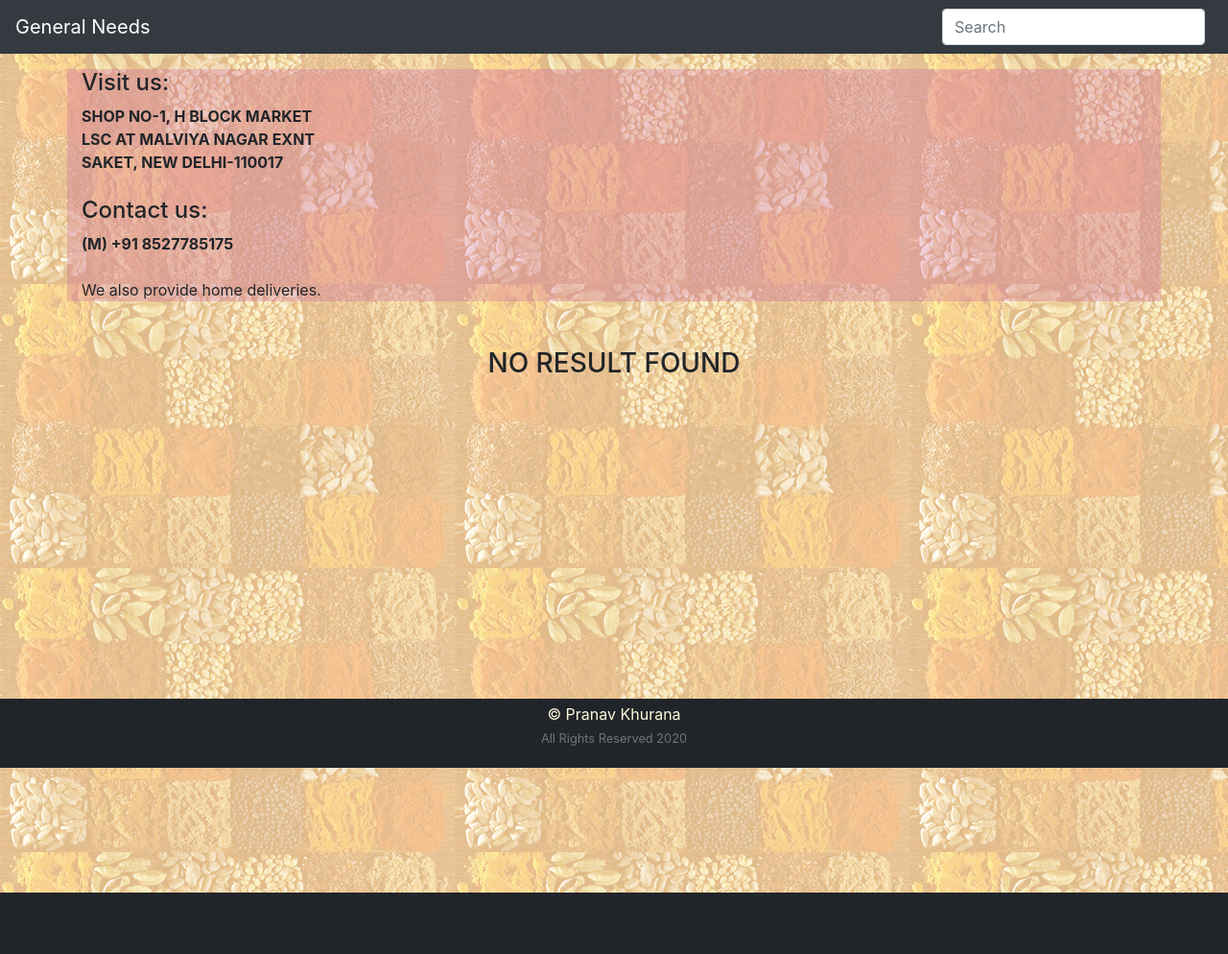
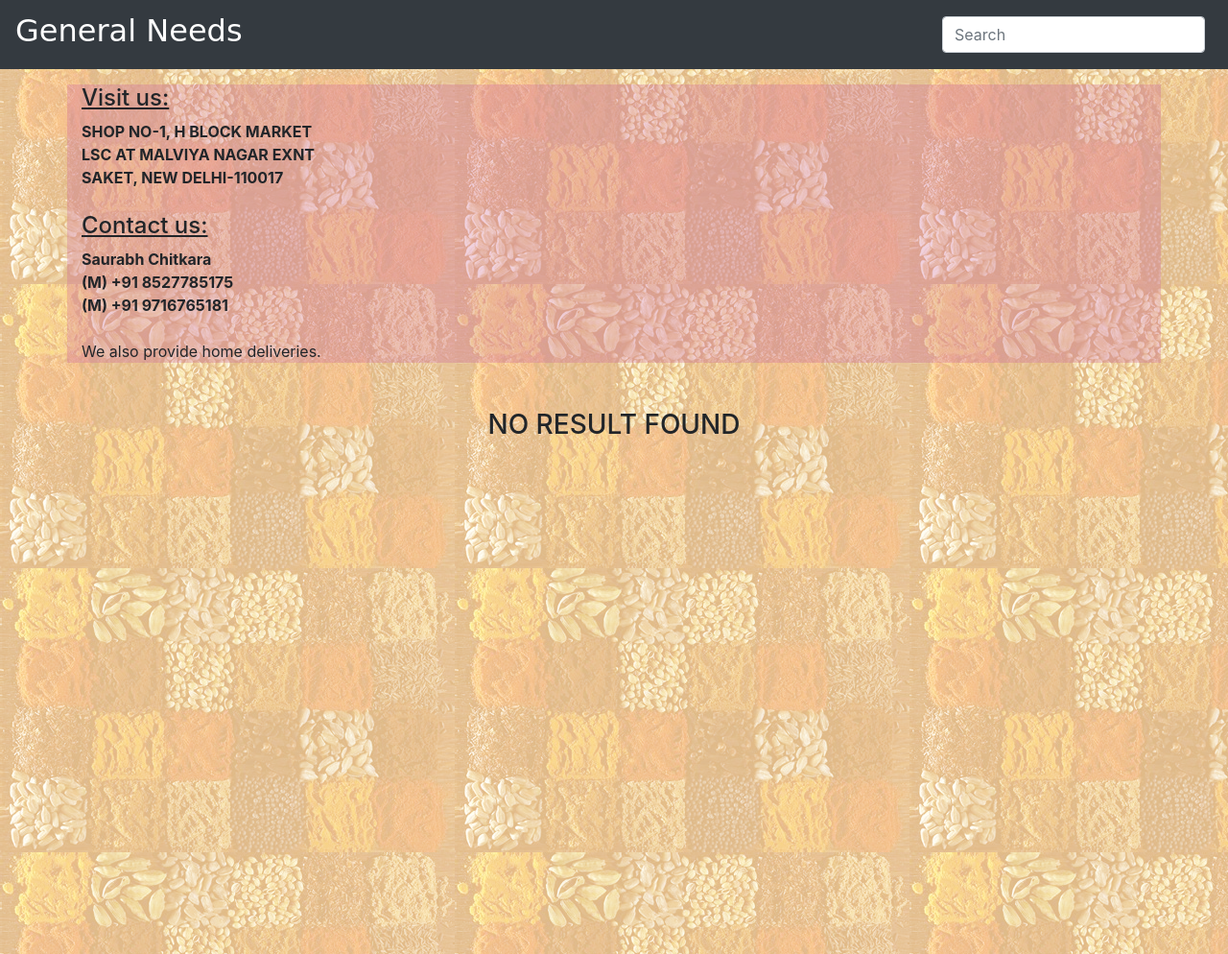
Before and after one commit to Pranav-Khurana/GeneralStore, a Django app: page / in a window 1280 px wide. Shown: the whole page at 96% size. Before the commit the page ends 930 px from the top, so only its background shows below. Run offline with Django 3.2, Linux system fonts and the light colour scheme; data that the repository does not hold is empty.

Commit message:
changes in styling

```diff
--- a/details/models.py
+++ b/details/models.py
@@ -5,7 +5,7 @@ class item(models.Model):
     index = models.AutoField(primary_key=True, verbose_name="Primary Key")
     name = models.CharField(max_length=200, verbose_name="Product Name")
     qty = models.CharField(max_length=10, verbose_name="Quantity")
-    price = models.DecimalField(max_digits=10, decimal_places=2, verbose_name="Price")
+    price = models.DecimalField(max_digits=10, decimal_places=1, verbose_name="Price")
 
     def save(self, force_insert=False, force_update=False):
         self.name = self.name.title()
--- a/details/templates/contact.html
+++ b/details/templates/contact.html
@@ -2,11 +2,11 @@
 
 {% block contactus %}
 <div class="container bg-contact">
-    <h4>Visit us:</h4>
+    <h4><u>Visit us:</u></h4>
     <b>SHOP NO-1, H BLOCK MARKET<br>LSC AT MALVIYA NAGAR EXNT <br> SAKET, NEW DELHI-110017 </b>
     <br><br>
-    <h4>Contact us: </h4>
-    <b>(M) +91 8527785175 </b>
+    <h4><u>Contact us:</u></h4>
+    <b> Saurabh Chitkara <br>(M) +91 8527785175 <br>(M) +91 9716765181</b>
     <br><br>
     <p class="sm">We also provide home deliveries.</p>
 </div>
--- a/details/templates/index.html
+++ b/details/templates/index.html
@@ -36,7 +36,10 @@
     <!-- HEADER: NAVIGATION BAR -->
     <header class="my-header">
         <nav class="my-header navbar navbar-dark bg-dark mb-3 ">
-            <span class="navbar-brand sm-brand">General Needs</span>
+            <a class="navbar-brand " href="{% url 'contact' %}">
+                <h2 style="font-family: 'Permanent Marker', cursive;">General Needs</h2>
+            </a>
+
             <form class="form-inline">
                 <input class="form-control mr-sm-2" type="search" placeholder="Search" aria-label="Search"
                     onkeyup="keyp(this.value)">
@@ -55,10 +58,10 @@
         {% include 'list.html' %}
     </div>
 
-    <!-- FOOTER: COPYRIGHT & DEVELOPER -->
-    <footer class="my-footer pb-1 pt-1">
-        <p>&copy; <a href="https://pranavkhurana.engineer">Pranav Khurana</a> <small class="text-muted"> <br> All Rights
-                Reserved 2020 </small></p>
+    <!-- FOOTER: COPYRIGHT & DEVELOPER
+    <footer class="my-footer ">
+        <p>&copy; <a href="https://pranavkhurana.tech">Pranav Khurana</a> <small class="text-muted"> <br> All Rights
+                Reserved 2020 </small></p> -->
     </footer>
 
 </body>
--- a/details/templates/list.html
+++ b/details/templates/list.html
@@ -23,8 +23,9 @@
     </tbody>
 </table>
 
-{% if item|length > 10 %}
+
 <div class="pagination justify-content-center pb-2">
+    {% if item|length > 10 and page_obj|length > 5 %}
     {% if page_obj.has_previous %}
     <a class="prev btn" href="?page={{ page_obj.previous_page_number }}">Prev</a>
     {%else%}
@@ -36,6 +37,8 @@
     {%else%}
     <a class="prev btn disabled" href="">Next</a>
     {% endif %}
+    {% else %}
+    <a class="next btn" href="?page=1"><u>View Full List</u></a>
 </div>
 {% endif %}
 
--- a/details/views.py
+++ b/details/views.py
@@ -56,7 +56,7 @@ def contact(request):
     page_obj = paginator.get_page(1)
 
     if request.GET.get('page'):
-        paginator = Paginator(search[5:], 10)
+        paginator = Paginator(search,10)
         page_number = request.GET.get('page')
         page_obj = paginator.get_page(page_number)
         html = "index.html"
```
